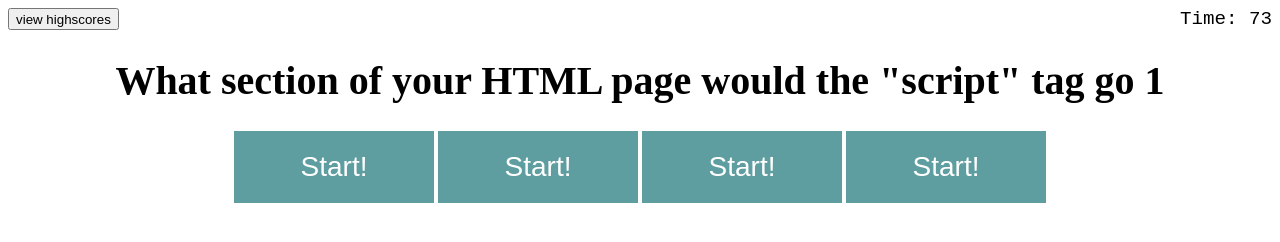
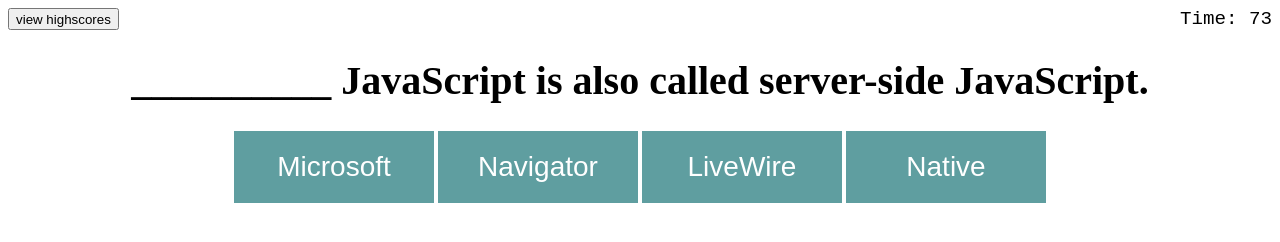
Before and after one commit to CalebLuster/coding-quiz, a plain HTML site: page index.html in a window 1280 px wide. Both pictures are taken after a click on the button "Start!". Drawn offline with Linux system fonts and the light colour scheme.

Commit message:
added readme and preparing for merge/final commit

```diff
--- a/index.html
+++ b/index.html
@@ -4,7 +4,7 @@
     <meta charset="UTF-8" />
     <meta http-equiv="X-UA-Compatible" content="IE=edge" />
     <meta name="viewport" content="width=device-width, initial-scale=1.0" />
-    <title>Document</title>
+    <title>Coding Quiz For Pros</title>
     <link rel="stylesheet" href="assets/style.css" />
   </head>
   <body>
@@ -42,15 +42,15 @@
     <div class="quiz-page1" id="quizPage1">
       <div>
         <h1 class="quiz-title">
-          What section of your HTML page would the "script" tag go 1
+          __________ JavaScript is also called server-side JavaScript.
         </h1>
       </div>
 
       <div>
-        <button class="btn" type="button" id="quiz1.1Btn">Start!</button>
-        <button class="btn" type="button" id="quiz1.2Btn">Start!</button>
-        <button class="btn" type="button" id="quiz1.3Btn">Start!</button>
-        <button class="btn" type="button" id="quiz1.4Btn">Start!</button>
+        <button class="btn" type="button" id="quiz1.1Btn">Microsoft</button>
+        <button class="btn" type="button" id="quiz1.2Btn">Navigator</button>
+        <button class="btn" type="button" id="quiz1.3Btn">LiveWire</button>
+        <button class="btn" type="button" id="quiz1.4Btn">Native</button>
       </div>
     </div>
 
@@ -62,55 +62,57 @@
       </div>
 
       <div>
-        <button class="btn" type="button" id="quiz2.1Btn">Start!</button>
-        <button class="btn" type="button" id="quiz2.2Btn">Start!</button>
-        <button class="btn" type="button" id="quiz2.3Btn">Start!</button>
-        <button class="btn" type="button" id="quiz2.4Btn">Start!</button>
+        <button class="btn" type="button" id="quiz2.1Btn">Microsoft</button>
+        <button class="btn" type="button" id="quiz2.2Btn">Navigator</button>
+        <button class="btn" type="button" id="quiz2.3Btn">LiveWire</button>
+        <button class="btn" type="button" id="quiz2.4Btn">Native</button>
       </div>
     </div>
 
     <div class="quiz-page3" id="quizPage3">
       <div>
         <h1 class="quiz-title">
-          What section of your HTML page would the "script" tag go 3
+          _____ JavaScript statements embedded in an HTML page can respond to
+          user events such as mouse-clicks, form input, and page navigation.
         </h1>
       </div>
 
       <div>
-        <button class="btn" type="button" id="quiz3.1Btn">Start!</button>
-        <button class="btn" type="button" id="quiz3.2Btn">Start!</button>
-        <button class="btn" type="button" id="quiz3.3Btn">Start!</button>
-        <button class="btn" type="button" id="quiz3.4Btn">Start!</button>
+        <button class="btn" type="button" id="quiz3.1Btn">Native</button>
+        <button class="btn" type="button" id="quiz3.2Btn">Local</button>
+        <button class="btn" type="button" id="quiz3.3Btn">Server-side</button>
+        <button class="btn" type="button" id="quiz3.4Btn">Client-side</button>
       </div>
     </div>
 
     <div class="quiz-page4" id="quizPage4">
       <div>
         <h1 class="quiz-title">
-          What section of your HTML page would the "script" tag go 4
+          ______ tag is an extension to HTML that can enclose any number of
+          JavaScript statements.
         </h1>
       </div>
 
       <div>
-        <button class="btn" type="button" id="quiz4.1Btn">Start!</button>
-        <button class="btn" type="button" id="quiz4.2Btn">Start!</button>
-        <button class="btn" type="button" id="quiz4.3Btn">Start!</button>
-        <button class="btn" type="button" id="quiz4.4Btn">Start!</button>
+        <button class="btn" type="button" id="quiz4.1Btn">TITLE</button>
+        <button class="btn" type="button" id="quiz4.2Btn">BODY</button>
+        <button class="btn" type="button" id="quiz4.3Btn">HEAD</button>
+        <button class="btn" type="button" id="quiz4.4Btn">SCRIPT</button>
       </div>
     </div>
 
     <div class="quiz-page5" id="quizPage5">
       <div>
         <h1 class="quiz-title">
-          What section of your HTML page would the "script" tag go 5
+          Inside which HTML element do we put the JavaScript
         </h1>
       </div>
 
       <div>
-        <button class="btn" type="button" id="quiz5.1Btn">Start!</button>
-        <button class="btn" type="button" id="quiz5.2Btn">Start!</button>
-        <button class="btn" type="button" id="quiz5.3Btn">Start!</button>
-        <button class="btn" type="button" id="quiz5.4Btn">Start!</button>
+        <button class="btn" type="button" id="quiz5.1Btn">js</button>
+        <button class="btn" type="button" id="quiz5.2Btn">script</button>
+        <button class="btn" type="button" id="quiz5.3Btn">scripting</button>
+        <button class="btn" type="button" id="quiz5.4Btn">javascript</button>
       </div>
     </div>
     <!-- RIGHT/WRONG SCREEN PROMPT -->
@@ -127,10 +129,10 @@
         <p id="yourscore"></p>
         <br />
       </div>
-        <input type="text" name="" id="initials" placeholder="Initials Here" />
-        <br />
-        <button class="btn" type="submit" id="submitBtn">Submit!</button>
-        <br />
+      <input type="text" name="" id="initials" placeholder="Initials Here" />
+      <br />
+      <button class="btn" type="submit" id="submitBtn">Submit!</button>
+      <br />
     </div>
     <div class="high-score" id="highscore">
       <div class="highscore-title" id="viewBtn">Highscores</div>
```
Also changed, not shown: assets/images/Screenshot (26).png (added), 1 other file.
